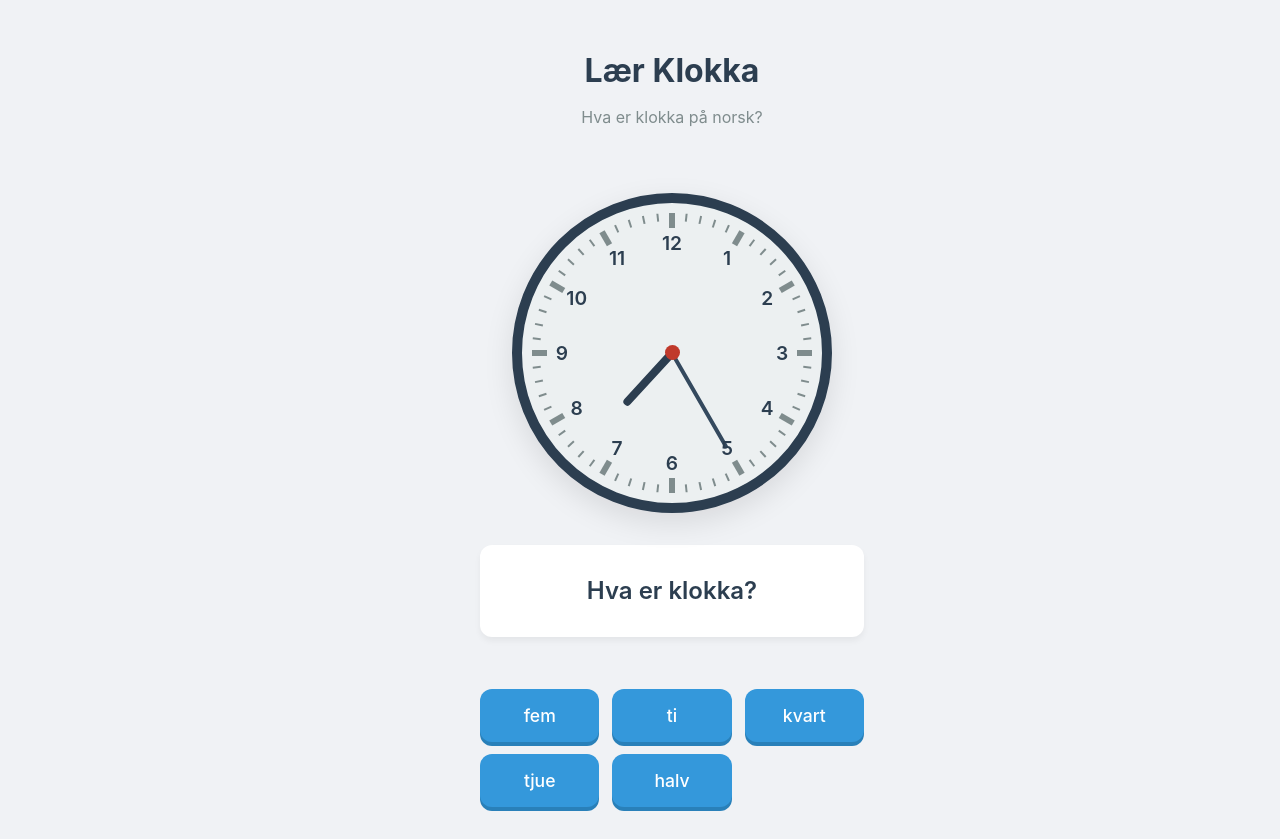
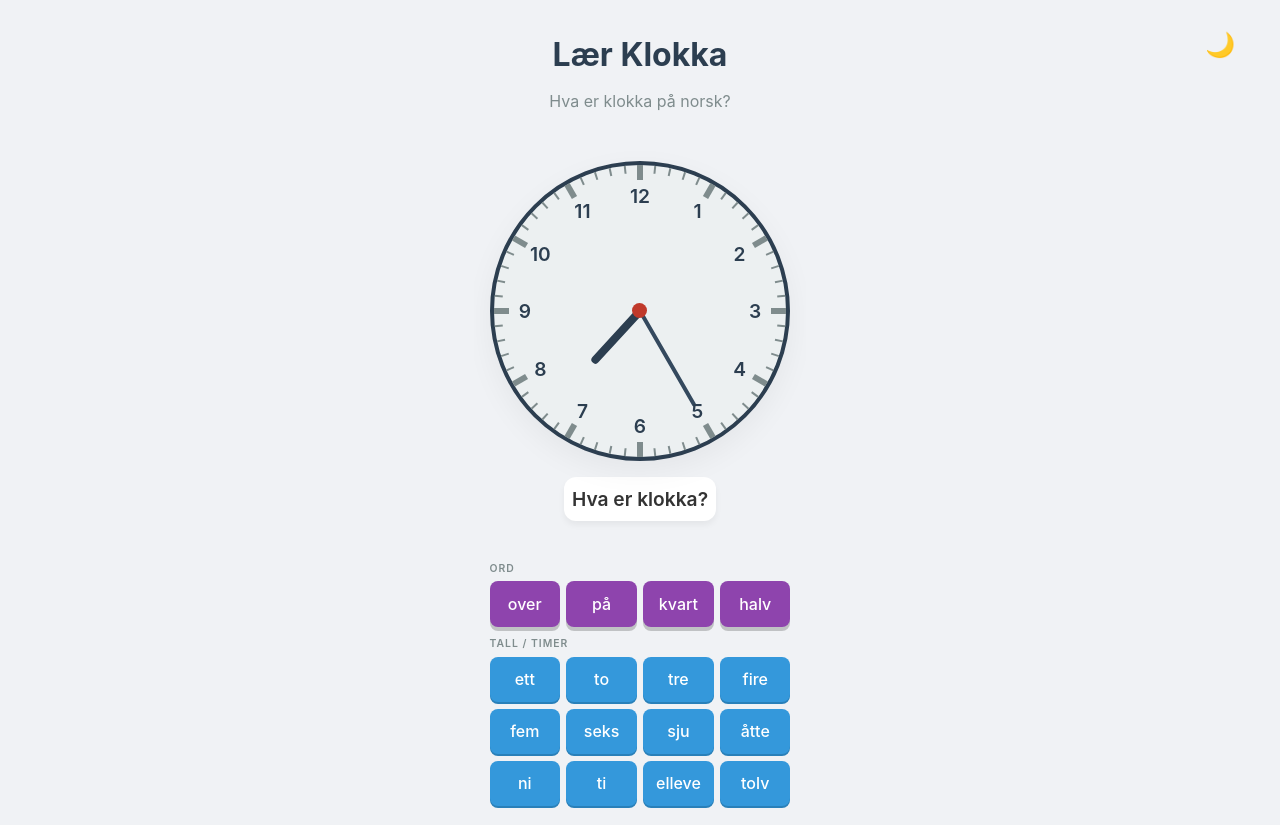
Before and after one commit to Noxam98/HvaErKlokkaApp, a React (Vite) app: page / in a window 1280 px wide. Built offline with nearby package versions, Linux system fonts and the light colour scheme.

Commit message:
feat: Dark mode, layout optimization, clock geometry fix, and state persistence

```diff
--- a/src/App.jsx
+++ b/src/App.jsx
@@ -1,55 +1,81 @@
 import React, { useEffect } from 'react';
-import styled, { createGlobalStyle } from 'styled-components';
+import styled, { createGlobalStyle, ThemeProvider } from 'styled-components';
 import Clock from './components/Clock';
 import Controls from './components/Controls';
 import useGameStore from './store/useGameStore';
+import { lightTheme, darkTheme } from './theme';
 
 const GlobalStyle = createGlobalStyle`
+  *, *::before, *::after {
+    box-sizing: border-box;
+  }
+
   body {
     margin: 0;
     font-family: 'Inter', system-ui, -apple-system, sans-serif;
-    background: #f0f2f5;
-    color: #333;
+    background: ${props => props.theme.background};
+    color: ${props => props.theme.text};
     display: flex;
     justify-content: center;
     min-height: 100vh;
+    transition: background 0.3s ease, color 0.3s ease;
   }
 `;
 
 const AppContainer = styled.div`
   width: 100%;
   max-width: 600px;
-  padding: 2rem;
+  padding: 1rem;
   display: flex;
   flex-direction: column;
   align-items: center;
-  overflow-x: hidden; /* Prevent horizontal scroll */
+  overflow-x: hidden;
 
-  @media (max-width: 480px) {
-    padding: 1rem 0.5rem; /* Less padding on sides */
+  @media (max-width: 768px) {
+    width: 100%;
+    max-width: 100%;
+    padding: 0.5rem;
+    height: 100vh;
+    justify-content: center; /* Changed from space-evenly */
+    gap: 1rem;
   }
 `;
 
 const Header = styled.h1`
   font-size: 2rem;
-  color: #2c3e50;
+  color: ${props => props.theme.header};
   margin-bottom: 0;
   text-align: center;
+  transition: color 0.3s ease;
 
   @media (max-width: 480px) {
-    font-size: 1.5rem;
+    font-size: 1.2rem;
+    margin-top: 0.5rem;
   }
 `;
 
 const SubHeader = styled.p`
-  color: #7f8c8d;
+  color: ${props => props.theme.subHeader};
   margin-bottom: 2rem;
   text-align: center;
+  transition: color 0.3s ease;
 
   @media (max-width: 480px) {
-    margin-bottom: 1rem;
-    font-size: 0.9rem;
+    margin-bottom: 0.5rem;
+    font-size: 0.8rem;
+    margin-top: 0;
   }
+`;
+
+const ThemeToggle = styled.button`
+  position: absolute;
+  top: 1rem;
+  right: 1rem;
+  background: none;
+  border: none;
+  font-size: 1.5rem;
+  cursor: pointer;
+  color: ${props => props.theme.text};
 `;
 
 const DebugInfo = styled.div`
@@ -63,15 +89,18 @@ const DebugInfo = styled.div`
 `;
 
 function App() {
-  const { currentTime, initializeGame, correctPhrase } = useGameStore();
+  const { currentTime, initializeGame, correctPhrase, isDarkMode, toggleTheme } = useGameStore();
 
   useEffect(() => {
     initializeGame();
   }, []);
 
   return (
-    <>
+    <ThemeProvider theme={isDarkMode ? darkTheme : lightTheme}>
       <GlobalStyle />
+      <ThemeToggle onClick={toggleTheme}>
+        {isDarkMode ? '☀️' : '🌙'}
+      </ThemeToggle>
       <AppContainer>
         <Header>Lær Klokka</Header>
         <SubHeader>Hva er klokka på norsk?</SubHeader>
@@ -85,7 +114,7 @@ function App() {
             Fasit: {correctPhrase.join(' ')}
         </DebugInfo> */}
       </AppContainer>
-    </>
+    </ThemeProvider>
   );
 }
 
--- a/src/components/Clock.jsx
+++ b/src/components/Clock.jsx
@@ -5,25 +5,27 @@ const ClockContainer = styled.div`
   width: 300px;
   height: 300px;
   border-radius: 50%;
-  border: 10px solid #2c3e50;
-  background: #ecf0f1;
+  border: 4px solid ${props => props.theme.clockBorder};
+  background: ${props => props.theme.clockFace};
   position: relative;
-  box-shadow: 0 10px 30px rgba(0,0,0,0.1);
+  box-shadow: 0 10px 30px ${props => props.theme.cardShadow};
   display: flex;
   justify-content: center;
   align-items: center;
-  margin: 2rem auto;
-  flex-shrink: 0; /* Prevent squashing */
-  transition: transform 0.3s ease;
+  margin: 1rem auto; /* Reduced margin */
+  flex-shrink: 0;
+  flex-grow: 0;
+  transform-origin: center center;
+  transition: all 0.3s ease;
 
   @media (max-width: 380px) {
-    transform: scale(0.85);
-    margin: 1rem auto;
+    transform: scale(0.75);
+    margin: 0.5rem auto;
   }
 
-  @media (max-width: 320px) {
-    transform: scale(0.75);
-    margin: 0.5rem auto;
+  @media (max-width: 340px) {
+    transform: scale(0.65);
+    margin: 0 auto;
   }
 
   &::after {
@@ -31,7 +33,7 @@ const ClockContainer = styled.div`
     position: absolute;
     width: 15px;
     height: 15px;
-    background: #c0392b;
+    background: #c0392b; /* Constant red center pivot */
     border-radius: 50%;
     z-index: 10;
   }
@@ -39,13 +41,14 @@ const ClockContainer = styled.div`
 
 const Mark = styled.div`
   position: absolute;
-  width: ${props => props.isHour ? '6px' : '2px'};
-  height: ${props => props.isHour ? '15px' : '8px'};
-  background: #7f8c8d;
+  width: ${props => props.$isHour ? '6px' : '2px'};
+  height: ${props => props.$isHour ? '15px' : '8px'};
+  background: ${props => props.theme.clockMark};
   left: 50%;
-  top: 10px;
-  transform-origin: 50% 140px; /* 150px - 10px offset */
+  top: 0;
+  transform-origin: 50% 146px; /* Center of 146px radius */
   transform: translateX(-50%) rotate(${props => props.angle}deg);
+  transition: background 0.3s ease;
 `;
 
 const Hand = styled.div`
@@ -54,13 +57,13 @@ const Hand = styled.div`
   left: 50%;
   transform-origin: bottom center;
   border-radius: 5px;
-  transition: transform 0.5s cubic-bezier(0.4, 2.08, 0.55, 0.44);
+  transition: transform 0.5s cubic-bezier(0.4, 2.08, 0.55, 0.44), background 0.3s ease;
 `;
 
 const HourHand = styled(Hand)`
   width: 8px;
   height: 70px;
-  background: #2c3e50;
+  background: ${props => props.theme.clockHand};
   transform: translateX(-50%) rotate(${props => props.angle}deg);
   z-index: 5;
 `;
@@ -68,7 +71,7 @@ const HourHand = styled(Hand)`
 const MinuteHand = styled(Hand)`
   width: 4px;
   height: 110px;
-  background: #34495e; /* Dark grey */
+  background: ${props => props.theme.clockMinuteHand}; /* Dark grey */
   transform: translateX(-50%) rotate(${props => props.angle}deg);
   z-index: 6;
 `;
@@ -83,11 +86,12 @@ const ClockNumber = styled.div`
   margin-top: -15px;  /* Half of height */
   font-size: 1.2rem;
   font-weight: 600;
-  color: #2c3e50;
+  color: ${props => props.theme.clockNumber};
   text-align: center;
   line-height: 30px;
   transform: translate(${props => props.x}px, ${props => props.y}px);
   z-index: 10;
+  transition: color 0.3s ease;
 `;
 
 const Clock = ({ hour, minute }) => {
@@ -98,14 +102,15 @@ const Clock = ({ hour, minute }) => {
   const marks = [];
   for (let i = 0; i < 60; i++) {
     const isHour = i % 5 === 0;
-    marks.push(<Mark key={i} angle={i * 6} isHour={isHour} />);
+    marks.push(<Mark key={i} angle={i * 6} $isHour={isHour} />);
   }
 
   const numbers = [];
   for (let i = 1; i <= 12; i++) {
-    // Radius for numbers (Clock is 300px, radius 150px. Marks are at edge. Numbers inside marks)
-    // Marks top is 10px, len 15px. Inner radius ~125px.
-    const r = 110;
+    // Radius for numbers. Max radius 146px.
+    // Marks length 15px. End at 131px.
+    // Number radius 115px -> Edge at 130px.
+    const r = 115;
     const rad = (i * 30) * (Math.PI / 180);
     const x = r * Math.sin(rad);
     const y = -r * Math.cos(rad);
--- a/src/components/Controls.jsx
+++ b/src/components/Controls.jsx
@@ -6,80 +6,90 @@ import { hours, minutes, prepositions } from '../utils/timeUtils';
 const ControlsContainer = styled.div`
   display: flex;
   flex-direction: column;
-  gap: 1rem;
+  align-items: center; /* Center children horizontally */
+  gap: 0.5rem;
   width: 100%;
   max-width: 500px;
   margin: 0 auto;
+
+  @media (max-width: 768px) {
+    max-width: 100%;
+  }
 `;
 
 const SentenceDisplay = styled.div`
-  min-height: 60px;
-  background: white;
+  min-height: 40px;
+  background: ${props => props.theme.cardBg};
   border-radius: 12px;
   display: flex;
   align-items: center;
   justify-content: center;
   gap: 0.5rem;
-  padding: 1rem;
-  box-shadow: 0 4px 6px rgba(0,0,0,0.05);
-  font-size: 1.5rem;
+  padding: 0.5rem;
+  box-shadow: 0 4px 6px ${props => props.theme.cardShadow};
+  font-size: 1.2rem;
   font-weight: 600;
-  color: #2c3e50;
+  color: ${props => props.theme.text};
+  transition: all 0.3s ease;
 
   @media (max-width: 480px) {
-    min-height: 50px;
-    padding: 0.8rem;
-    font-size: 1.2rem;
-    margin-bottom: 0.5rem;
+    min-height: 40px;
+    padding: 0.5rem;
+    font-size: 1rem;
+    margin-bottom: 0.2rem;
   }
 `;
 
-const Word = styled.span`
-  background: #ecf0f1;
-  padding: 0.5rem 1rem;
-  border-radius: 8px;
-  animation: fadeIn 0.3s ease;
+// ... Word ...
 
-  @keyframes fadeIn {
-    from { opacity: 0; transform: translateY(10px); }
-    to { opacity: 1; transform: translateY(0); }
-  }
+const MainGrid = styled.div`
+  display: flex;
+  flex-direction: column;
+  gap: 0.2rem;
+  width: 100%;
 `;
 
-const OptionsGrid = styled.div`
+const Section = styled.div`
   display: grid;
-  grid-template-columns: repeat(3, 1fr);
-  gap: 0.8rem;
+  gap: 0.4rem;
+  width: 100%;
+  margin-bottom: 0.2rem;
+`;
 
-  @media (max-width: 400px) {
-    grid-template-columns: repeat(2, 1fr);
-  }
+const CategoryLabel = styled.div`
+  font-size: 0.65rem;
+  text-transform: uppercase;
+  letter-spacing: 1px;
+  color: ${props => props.theme.subHeader};
+  margin-top: 0.2rem;
+  margin-bottom: 0.1rem;
+  font-weight: 600;
 `;
 
 const Button = styled.button`
-  background: #3498db;
-  color: white;
+  background: ${props => props.theme.buttonBg};
+  color: ${props => props.theme.buttonText};
   border: none;
-  padding: 1rem;
-  border-radius: 12px;
-  font-size: 1.1rem;
+  padding: 0.8rem;
+  border-radius: 8px;
+  font-size: 1rem;
   font-weight: 500;
   cursor: pointer;
   transition: all 0.2s;
-  box-shadow: 0 4px 0 #2980b9;
+  box-shadow: 0 2px 0 ${props => props.theme.buttonShadow};
 
   @media (max-width: 400px) {
-    padding: 0.8rem;
-    font-size: 1rem;
+    padding: 0.5rem;
+    font-size: 0.9rem;
   }
 
   &:active {
     transform: translateY(4px);
-    box-shadow: 0 0 0 #2980b9;
+    box-shadow: none;
   }
 
   &:hover {
-    background: #5dade2;
+    background: ${props => props.theme.buttonHover};
   }
 
   &:disabled {
@@ -89,6 +99,22 @@ const Button = styled.button`
     transform: none;
   }
 `;
+
+const Word = styled.span`
+  background: ${props => props.theme.wordBg};
+  color: ${props => props.theme.wordText};
+  padding: 0.5rem 1rem;
+  border-radius: 8px;
+  animation: fadeIn 0.3s ease;
+  transition: all 0.3s ease;
+
+  @keyframes fadeIn {
+    from { opacity: 0; transform: translateY(10px); }
+    to { opacity: 1; transform: translateY(0); }
+  }
+`;
+
+
 
 const ActionButton = styled(Button)`
   background: #27ae60;
@@ -108,66 +134,22 @@ const Feedback = styled.div`
   font-weight: bold;
 `;
 
+const SecondaryButton = styled(Button)`
+  background: ${props => props.theme.secondaryButtonBg};
+  box-shadow: 0 4px 0 rgba(0,0,0,0.2);
+
+  &:hover {
+    background: ${props => props.theme.secondaryButtonHover};
+  }
+`;
+
 const Controls = () => {
-  const { userSentence, correctPhrase, addWord, gameState, resetGame } = useGameStore();
+  const { userSentence, userSelection, addWord, gameState, resetGame } = useGameStore();
 
   const handleWordClick = (word) => {
     if (gameState !== 'PLAYING') return;
     addWord(word);
   };
-
-  // Determine which options to show based on what we expect next
-  // This is a heuristic to match the "Guided" feel
-  const getOptions = () => {
-    if (gameState === 'WON') return [];
-
-    const nextIndex = userSentence.length;
-    const expected = correctPhrase[nextIndex];
-
-    if (!expected) return []; // Should be won
-
-    // Logic:
-    // If expected is a Preposition -> Show prepositions
-    if (prepositions.includes(expected)) {
-      return prepositions;
-    }
-
-    // If expected is "halv" -> Show "halv" and maybe hours/minutes as distractors?
-    // Or if "halv" is the START (30 min), it's a "Minute" conceptually in this game logic?
-    if (expected === 'halv') {
-      // If it's the first word, mix with minutes
-      if (nextIndex === 0) return minutes;
-      // If it's after "på" or "over", user might expect an Hour next, but "halv" comes first.
-      // Show "Only Halv"? Or Mix with Hours?
-      // Let's mix with Hours to prevent just clicking the only option
-      return ['halv', ...hours.slice(0, 5)]; // Randomized?
-    }
-
-    // If expected is a number/minute (start of sentence) -> Show minutes
-    if (minutes.includes(expected) && nextIndex === 0) {
-      return minutes;
-    }
-
-    // If expected is hour -> Show hours
-    if (hours.includes(expected)) {
-      return hours;
-    }
-
-    // Fallback: Show all unique relevant words?
-    // Start with Minutes if empty
-    if (nextIndex === 0) return minutes;
-
-    // If we just picked a minute, usually Preposition follows
-
-    // If we have nothing specific, just show what expected + checks
-    // Simplest: Show the category of the Expected word + distractors from same category
-    if (minutes.includes(expected)) return minutes;
-    if (hours.includes(expected)) return hours;
-
-    return hours; // Default
-  };
-
-  const currentOptions = getOptions();
 
   return (
     <ControlsContainer>
@@ -182,17 +164,32 @@ const Controls = () => {
         {gameState === 'WON' && "Riktig!"}
       </Feedback>
 
-      <OptionsGrid>
-        {gameState === 'PLAYING' && currentOptions.map((word) => (
-          <Button key={word} onClick={() => handleWordClick(word)}>
-            {word}
-          </Button>
-        ))}
+      <MainGrid>
+        {/* Prepositions & Specials */}
+        <CategoryLabel>Ord</CategoryLabel>
+        <Section style={{ gridTemplateColumns: 'repeat(4, 1fr)' }}>
+          {/* Prepositions */}
+          {prepositions.map(word => (
+            <SecondaryButton key={word} onClick={() => handleWordClick(word)}>{word}</SecondaryButton>
+          ))}
+          {/* Specials */}
+          {["kvart", "halv"].map(word => (
+            <SecondaryButton key={word} onClick={() => handleWordClick(word)}>{word}</SecondaryButton>
+          ))}
+        </Section>
+
+        {/* Minutes / Numbers / Hours (1-12) */}
+        <CategoryLabel>Tall / Timer</CategoryLabel>
+        <Section style={{ gridTemplateColumns: 'repeat(4, 1fr)' }}>
+          {hours.map(word => (
+            <Button key={word} onClick={() => handleWordClick(word)}>{word}</Button>
+          ))}
+        </Section>
 
         {gameState === 'WON' && (
           <ActionButton onClick={resetGame}>Neste oppgave</ActionButton>
         )}
-      </OptionsGrid>
+      </MainGrid>
     </ControlsContainer>
   );
 };
--- a/src/store/useGameStore.js
+++ b/src/store/useGameStore.js
@@ -1,11 +1,17 @@
 import { create } from 'zustand';
+import { persist } from 'zustand/middleware';
 import { generateRandomTime, timeToNorwegianPhrase } from '../utils/timeUtils';
 
-const useGameStore = create((set, get) => ({
+const useGameStore = create(
+    persist(
+        (set, get) => ({
             currentTime: generateRandomTime(),
             correctPhrase: [], // Array of correct words
             userSentence: [], // Array of words selected by user
             gameState: 'PLAYING', // PLAYING, WON, ERROR
+            isDarkMode: false,
+
+            toggleTheme: () => set((state) => ({ isDarkMode: !state.isDarkMode })),
 
             initializeGame: () => {
                 const time = generateRandomTime();
@@ -51,6 +57,12 @@ const useGameStore = create((set, get) => ({
             resetGame: () => {
                 get().initializeGame();
             }
-}));
+        }),
+        {
+            name: 'olha-klokker-storage',
+            partialize: (state) => ({ isDarkMode: state.isDarkMode }),
+        }
+    )
+);
 
 export default useGameStore;
--- /dev/null
+++ b/src/theme.js
@@ -0,0 +1,45 @@
+export const lightTheme = {
+    background: '#f0f2f5',
+    text: '#333',
+    clockBorder: '#2c3e50',
+    clockFace: '#ecf0f1',
+    clockHand: '#2c3e50',
+    clockMinuteHand: '#34495e',
+    clockMark: '#7f8c8d',
+    clockNumber: '#2c3e50',
+    cardBg: 'white',
+    cardShadow: 'rgba(0,0,0,0.05)',
+    buttonBg: '#3498db',
+    buttonText: 'white',
+    buttonShadow: '#2980b9',
+    buttonHover: '#5dade2',
+    secondaryButtonBg: '#8e44ad',
+    secondaryButtonHover: '#9b59b6',
+    header: '#2c3e50',
+    subHeader: '#7f8c8d',
+    wordBg: '#ecf0f1',
+    wordText: '#333'
+};
+
+export const darkTheme = {
+    background: '#1a1a1a',
+    text: '#ecf0f1',
+    clockBorder: '#34495e',
+    clockFace: '#2c3e50',
+    clockHand: '#ecf0f1',
+    clockMinuteHand: '#95a5a6',
+    clockMark: '#bdc3c7',
+    clockNumber: '#ecf0f1',
+    cardBg: '#2c3e50',
+    cardShadow: 'rgba(0,0,0,0.2)',
+    buttonBg: '#2980b9',
+    buttonText: 'white',
+    buttonShadow: '#1a5276',
+    buttonHover: '#3498db',
+    secondaryButtonBg: '#8e44ad',
+    secondaryButtonHover: '#9b59b6',
+    header: '#ecf0f1',
+    subHeader: '#bdc3c7',
+    wordBg: '#34495e',
+    wordText: '#ecf0f1'
+};
--- a/src/utils/timeUtils.js
+++ b/src/utils/timeUtils.js
@@ -11,7 +11,7 @@ export const hours = [
 
 // Minutes user can select (as words)
 export const minutes = [
-    "fem", "ti", "kvart", "tjue", "halv"
+    "fem", "ti", "kvart", "halv"
 ];
 
 export const prepositions = ["over", "på"];
```
Lines whose indentation alone changed are shown as unchanged.
